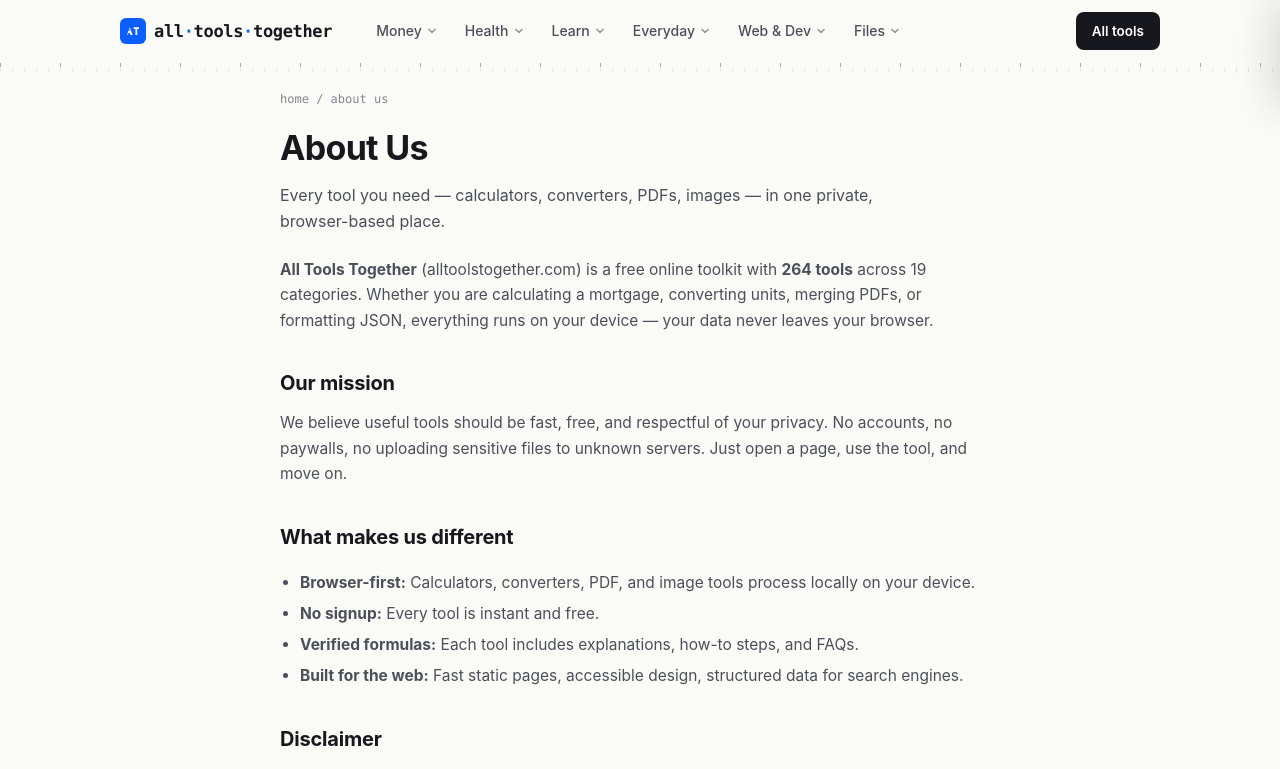
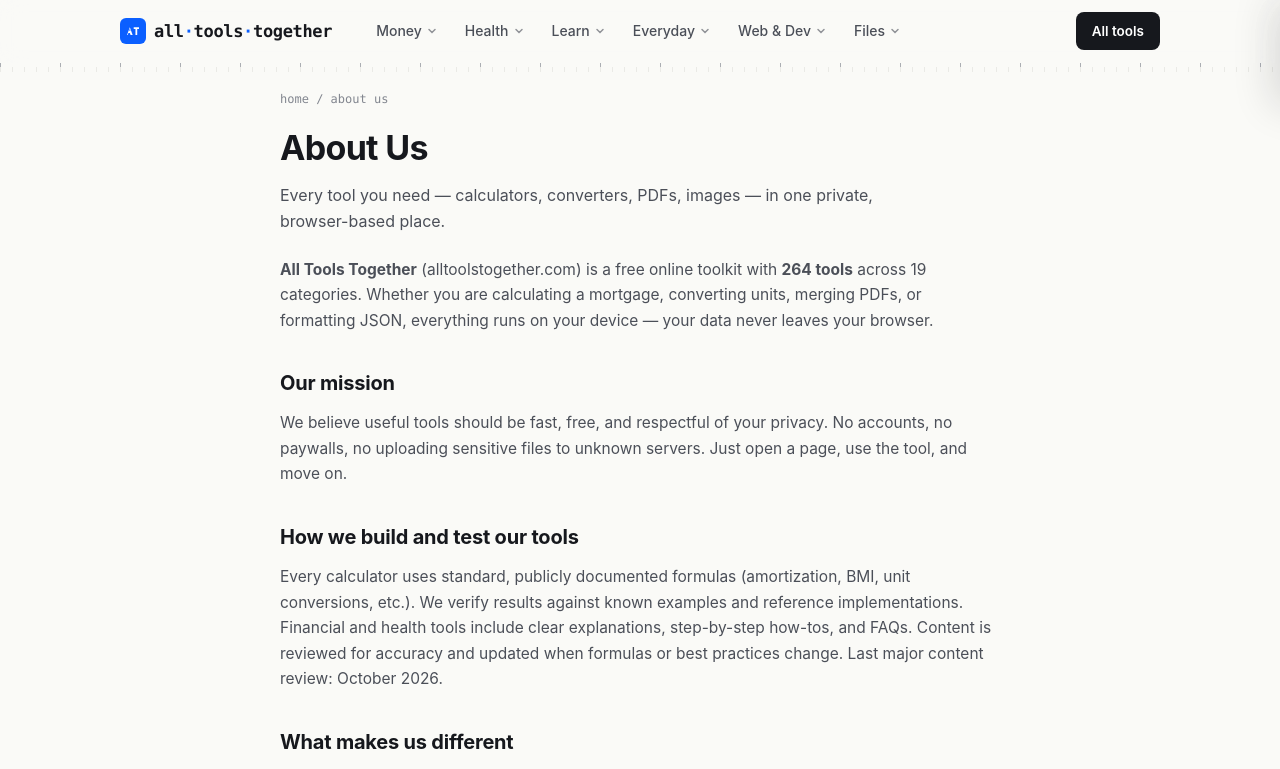
Before and after one commit to rajveer7790/alltoolstoghter, a Next.js app: page /about in a window 1280 px wide. Shown: the top 769 px of the page. Built offline with nearby package versions, Linux system fonts and the light colour scheme.

Commit message:
E-E-A-T: Add methodology, testing process and last reviewed note to About page

```diff
--- a/app/about/page.tsx
+++ b/app/about/page.tsx
@@ -6,7 +6,7 @@
 
 export const metadata: Metadata = {
   title: 'About Us',
-  description: `Learn about ${SITE.name} — ${ALL_TOOLS.length} free online calculators, converters, and file tools that run entirely in your browser.`,
+  description: `Learn about ${SITE.name} — ${ALL_TOOLS.length} free online calculators, converters, and file tools that run entirely in your browser. Verified formulas and privacy-first design.`,
   alternates: { canonical: '/about' },
   openGraph: {
     title: `About Us | ${SITE.name}`,
@@ -49,6 +49,13 @@
           We believe useful tools should be fast, free, and respectful of your privacy. No accounts, no paywalls,
           no uploading sensitive files to unknown servers. Just open a page, use the tool, and move on.
         </p>
+        <h2>How we build and test our tools</h2>
+        <p>
+          Every calculator uses standard, publicly documented formulas (amortization, BMI, unit conversions, etc.).
+          We verify results against known examples and reference implementations. Financial and health tools include
+          clear explanations, step-by-step how-tos, and FAQs. Content is reviewed for accuracy and updated when
+          formulas or best practices change. Last major content review: October 2026.
+        </p>
         <h2>What makes us different</h2>
         <ul>
           <li><strong>Browser-first:</strong> Calculators, converters, PDF, and image tools process locally on your device.</li>
```
